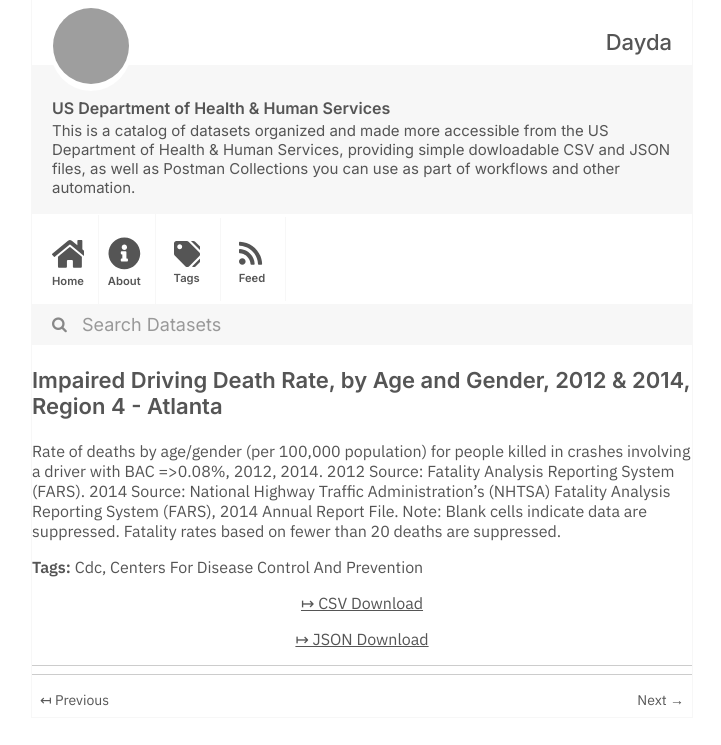
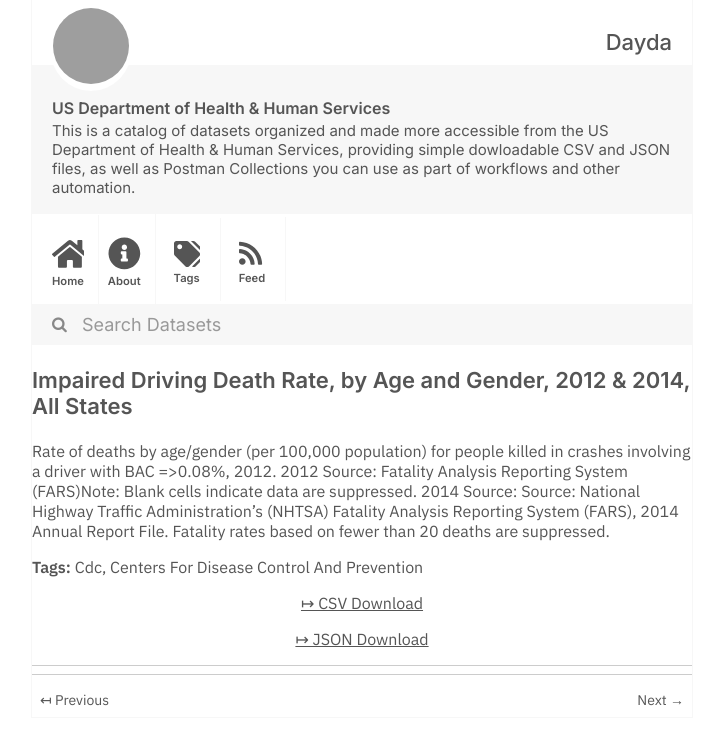
Before and after one commit to dayda-entities/us-department-of-health-and-human-services, a Jekyll site: the page built from _posts/2020-11-10-impaired-driving-death-rate-by.md, in a window 1280 px wide, cut to the strip 0-745 px from the top of the page. Shown: the whole strip, without its empty margins (278-999 px from the left). Built offline with Jekyll 4.4.1, drawn with Linux system fonts in a browser that asks for light colours; grey boxes are pictures that could not be loaded.

Commit message:
Publish Data

```diff
--- a/_posts/2020-11-10-impaired-driving-death-rate-by.md
+++ b/_posts/2020-11-10-impaired-driving-death-rate-by.md
@@ -1,18 +1,16 @@
 ---
-title: >-
-  Impaired Driving Death Rate, by Age and Gender, 2012 & 2014, Region 4 -
-  Atlanta
-created: '2020-11-10T16:18:19.857381'
-modified: '2021-04-30T02:09:49.021279'
+title: 'Impaired Driving Death Rate, by Age and Gender, 2012 & 2014, All States'
+created: '2020-11-10T16:18:20.678651'
+modified: '2021-03-16T19:21:42.524629'
 state: active
 type: dataset
 tags:
   - Cdc
   - Centers For Disease Control And Prevention
 groups: []
-csv_url: 'https://data.cdc.gov/api/views/28km-nz6e/rows.csv?accessType=DOWNLOAD'
-json_url: 'https://data.cdc.gov/api/views/28km-nz6e/rows.json?accessType=DOWNLOAD'
+csv_url: 'https://data.cdc.gov/api/views/ebbj-sh54/rows.csv?accessType=DOWNLOAD'
+json_url: 'https://data.cdc.gov/api/views/ebbj-sh54/rows.json?accessType=DOWNLOAD'
 layout: post
 
 ---
-Rate of deaths by age/gender (per 100,000 population) for people killed in crashes involving a driver with BAC =>0.08%, 2012, 2014. 2012 Source: Fatality Analysis Reporting System (FARS). 2014 Source: National Highway Traffic Administration's (NHTSA) Fatality Analysis Reporting System (FARS), 2014 Annual Report File. Note: Blank cells indicate data are suppressed. Fatality rates based on fewer than 20 deaths are suppressed.
+Rate of deaths by age/gender (per 100,000 population) for people killed in crashes involving a driver with BAC =>0.08%, 2012. 2012 Source: Fatality Analysis Reporting System (FARS)Note: Blank cells indicate data are suppressed. 2014 Source: Source: National Highway Traffic Administration's (NHTSA) Fatality Analysis Reporting System (FARS), 2014 Annual Report File. Fatality rates based on fewer than 20 deaths are suppressed.
```
